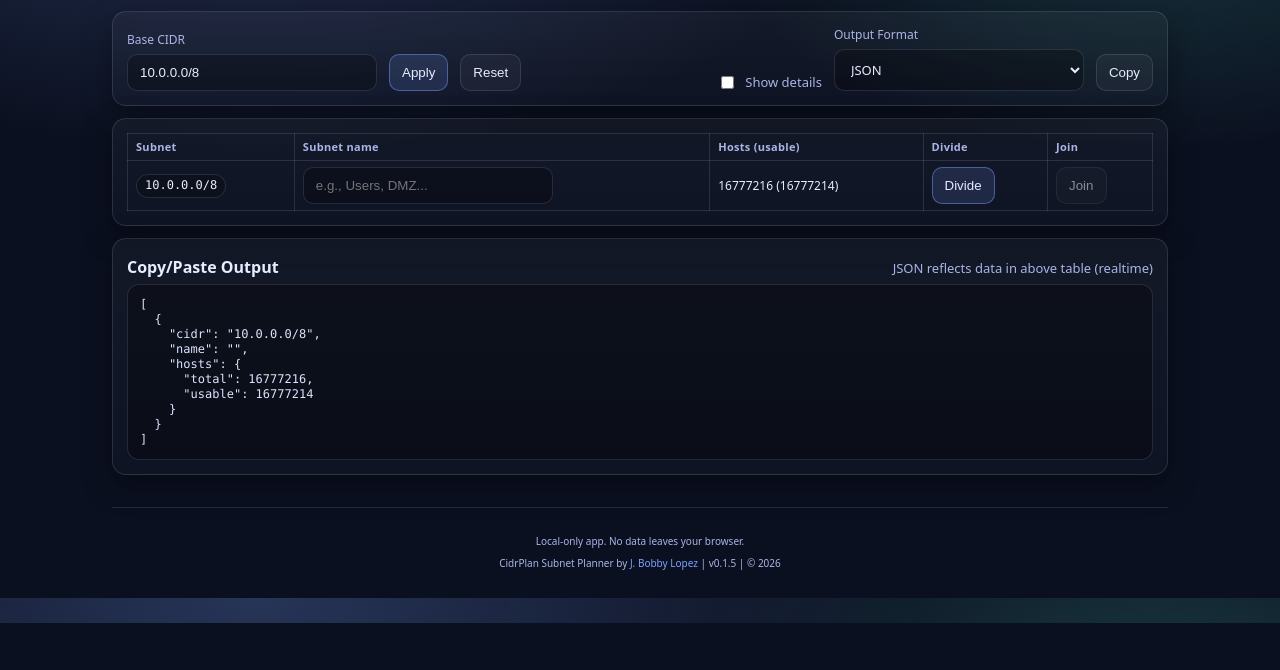
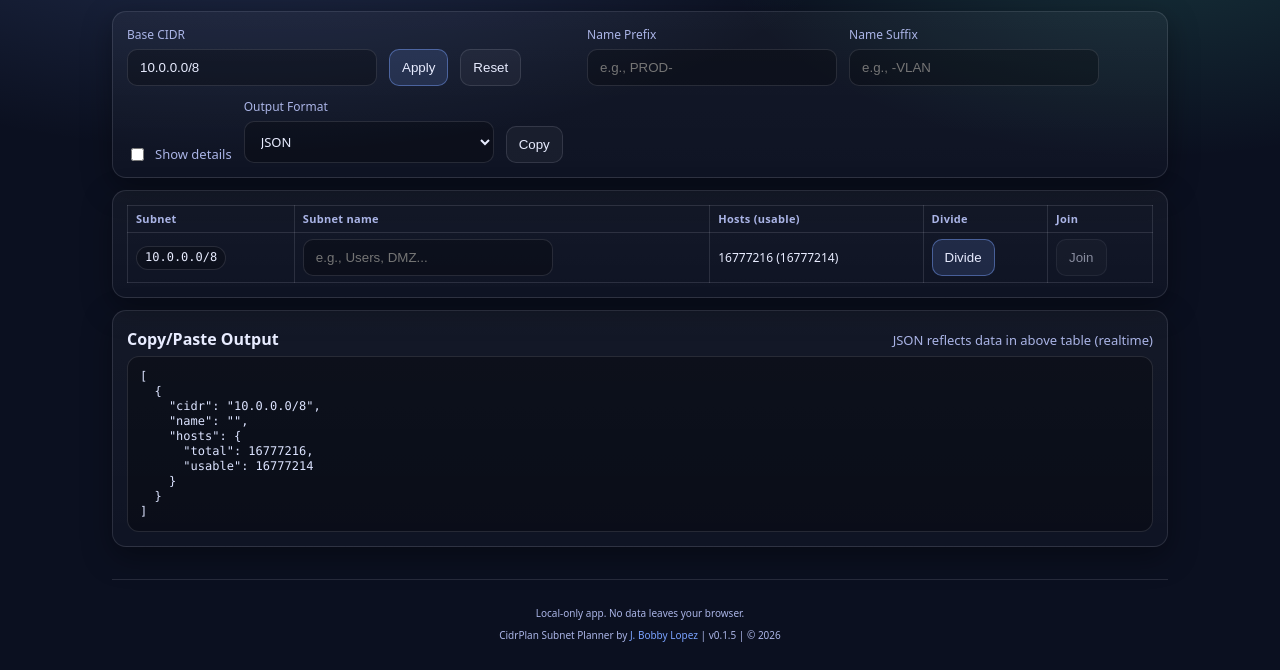
Before and after one commit to jbobbylopez/cidrplan, a plain HTML site: page index.html in a window 1280 px wide. Shown: the part 177-847 px from the top of the page. Before the commit the page ends 800 px from the top, so only its background shows below. Drawn offline with Linux system fonts and the light colour scheme.

Commit message:
Add subnet name prefix and suffix input fields to UI
Amp-Thread-ID: https://ampcode.com/threads/T-019bf849-8c6f-77da-8047-8951ebb725e3
Co-authored-by: Amp <amp@ampcode.com>

```diff
--- a/index.html
+++ b/index.html
@@ -38,6 +38,18 @@
 
         <button id="applyBase" class="btn primary">Apply</button>
         <button id="reset" class="btn">Reset</button>
+
+        <div class="spacer"></div>
+
+        <label class="field">
+          <span>Name Prefix</span>
+          <input id="namePrefix" type="text" placeholder="e.g., PROD-" spellcheck="false" />
+        </label>
+
+        <label class="field">
+          <span>Name Suffix</span>
+          <input id="nameSuffix" type="text" placeholder="e.g., -VLAN" spellcheck="false" />
+        </label>
 
         <div class="spacer"></div>
 
```
